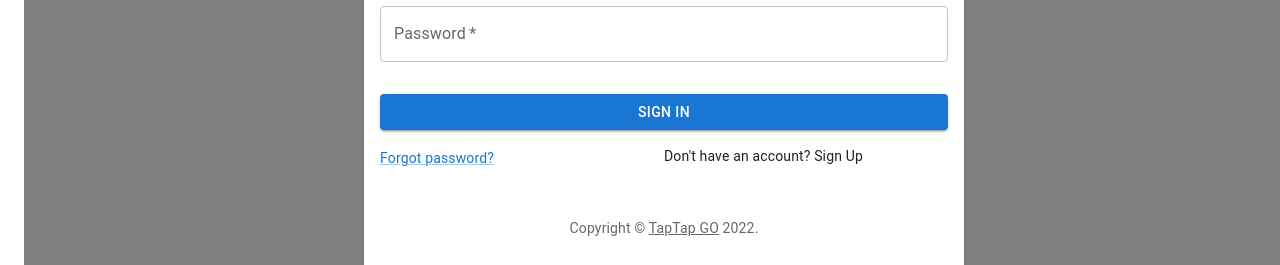
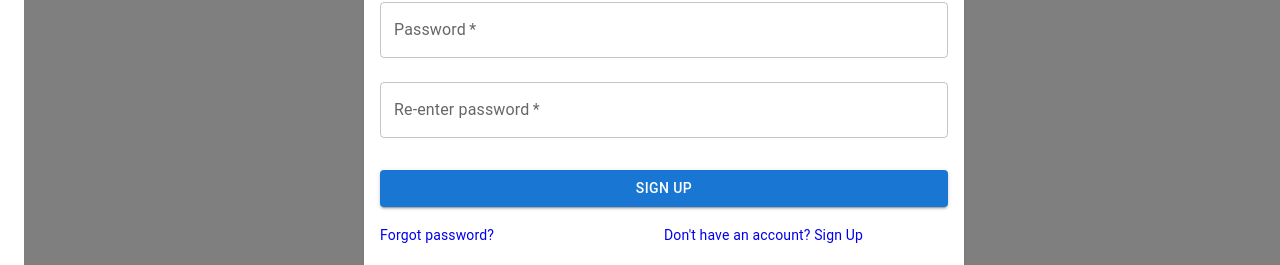
Before and after one commit to RamiElsayed/tap-tap-go, a React (Create React App) app in the folder client/: page /signup in a window 1280 px wide. Shown: the part 526-791 px from the top of the page. Built offline with nearby package versions, Linux system fonts and the light colour scheme; no server answers.

Commit message:
Cleaned and Updated signUp

```diff
--- a/client/src/components/SignForms/SignIn.jsx
+++ b/client/src/components/SignForms/SignIn.jsx
@@ -84,7 +84,6 @@ export const SignIn = ({ closeSignIn, switchToSignUp }) => {
               value={email}
               type="email"
               onChange={(e) => setEmail(e.target.value)}
-              id="email"
               label="Email Address"
               name="email"
               autoComplete="email"
--- a/client/src/components/SignForms/SignUp.jsx
+++ b/client/src/components/SignForms/SignUp.jsx
@@ -1,13 +1,13 @@
 import { useState } from "react";
-
+// Utilities
+import Auth from "../../utils/auth";
 import { ADD_USER } from "../../graphQL/mutations";
 import { useMutation } from "@apollo/client";
-import Auth from "../../utils/auth";
+// Material UI
 import Avatar from "@mui/material/Avatar";
 import Button from "@mui/material/Button";
 import CssBaseline from "@mui/material/CssBaseline";
 import TextField from "@mui/material/TextField";
-import Link from "@mui/material/Link";
 import Grid from "@mui/material/Grid";
 import Box from "@mui/material/Box";
 import LockOutlinedIcon from "@mui/icons-material/LockOutlined";
@@ -16,11 +16,12 @@ import { Card, CardContent } from "@mui/material";
 import Copyright from "./CopyRight";
 
 export const SignUp = ({ closeSignUp, switchToSignIn }) => {
+  const [verifyPassword, setVerifyPassword] = useState("");
+  const [verification, setVerification] = useState(true);
   const [formState, setFormState] = useState({
     firstName: "",
     lastName: "",
     username: "",
-    // location: "",
     number: "",
     email: "",
     password: "",
@@ -28,27 +29,36 @@ export const SignUp = ({ closeSignUp, switchToSignIn }) => {
 
   const handleChange = (event) => {
     const { name, value } = event.target;
-
     setFormState({
       ...formState,
       [name]: value,
     });
   };
 
-  // New line
+  const updateVerifyPassword = (event) => {
+    const { value } = event.target;
+    setVerifyPassword(value);
+  };
 
   const [createUser, { error }] = useMutation(ADD_USER);
 
   const handleFormSubmit = async (event) => {
     event.preventDefault();
     console.log("formState", formState);
-
     try {
+      if (formState.password !== verifyPassword) {
+        setVerification(false);
+        setVerifyPassword("");
+        setFormState((prev) => {
+          return { ...prev, password: "" };
+        });
+        throw new Error("Password do not match");
+      }
       const { data } = await createUser({
         variables: { input: { ...formState } },
       });
-      console.log("sigupform", data);
       Auth.login(data.createUser.token);
+      setFormState({});
     } catch (e) {
       console.error(e);
     }
@@ -125,16 +135,6 @@ export const SignUp = ({ closeSignUp, switchToSignIn }) => {
               label="username"
               type="text"
             />
-            {/* <TextField
-              margin="normal"
-              required
-              fullWidth
-              name="location"
-              value={formState.location}
-              onChange={handleChange}
-              label="Address"
-              type="text"
-            /> */}
             <TextField
               margin="normal"
               required
@@ -167,26 +167,59 @@ export const SignUp = ({ closeSignUp, switchToSignIn }) => {
               type="password"
               autoComplete="current-password"
             />
-            {/* <FormControlLabel
-                control={<Checkbox value="remember" color="primary" />}
-                label="Remember me"
-              /> */}
+            {(error || !verification) && (
+              <Typography variant="body2" color="red">
+                Passwords do not match
+              </Typography>
+            )}
+            <TextField
+              margin="normal"
+              required
+              fullWidth
+              name="password"
+              type="password"
+              value={verifyPassword}
+              onChange={updateVerifyPassword}
+              label="Re-enter password"
+              autoComplete="current-password"
+            />
+            {!verification && (
+              <Typography variant="body2" color="red">
+                Passwords do not match
+              </Typography>
+            )}
             <Button
               type="submit"
               fullWidth
               variant="contained"
               sx={{ mt: 3, mb: 2 }}
             >
-              Sign In
+              Sign Up
             </Button>
+            {error && (
+              <Typography variant="body2" color="red">
+                Fields incorrect, try again{" "}
+              </Typography>
+            )}
             <Grid container>
               <Grid item xs={12} md={6}>
-                <Link href="#" variant="body2">
+                <Typography
+                  href="#"
+                  variant="body2"
+                  component="a"
+                  sx={{ textDecoration: "none" }}
+                >
                   Forgot password?
-                </Link>
+                </Typography>
               </Grid>
               <Grid item xs={12} md={6}>
-                <Typography onClick={switchToSignIn} variant="body2">
+                <Typography
+                  onClick={switchToSignIn}
+                  href="#"
+                  component="a"
+                  variant="body2"
+                  sx={{ textDecoration: "none" }}
+                >
                   Don't have an account? Sign Up
                 </Typography>
               </Grid>
```
Also changed, not shown: 1 other file (tests, documents, lock files or other folders).
